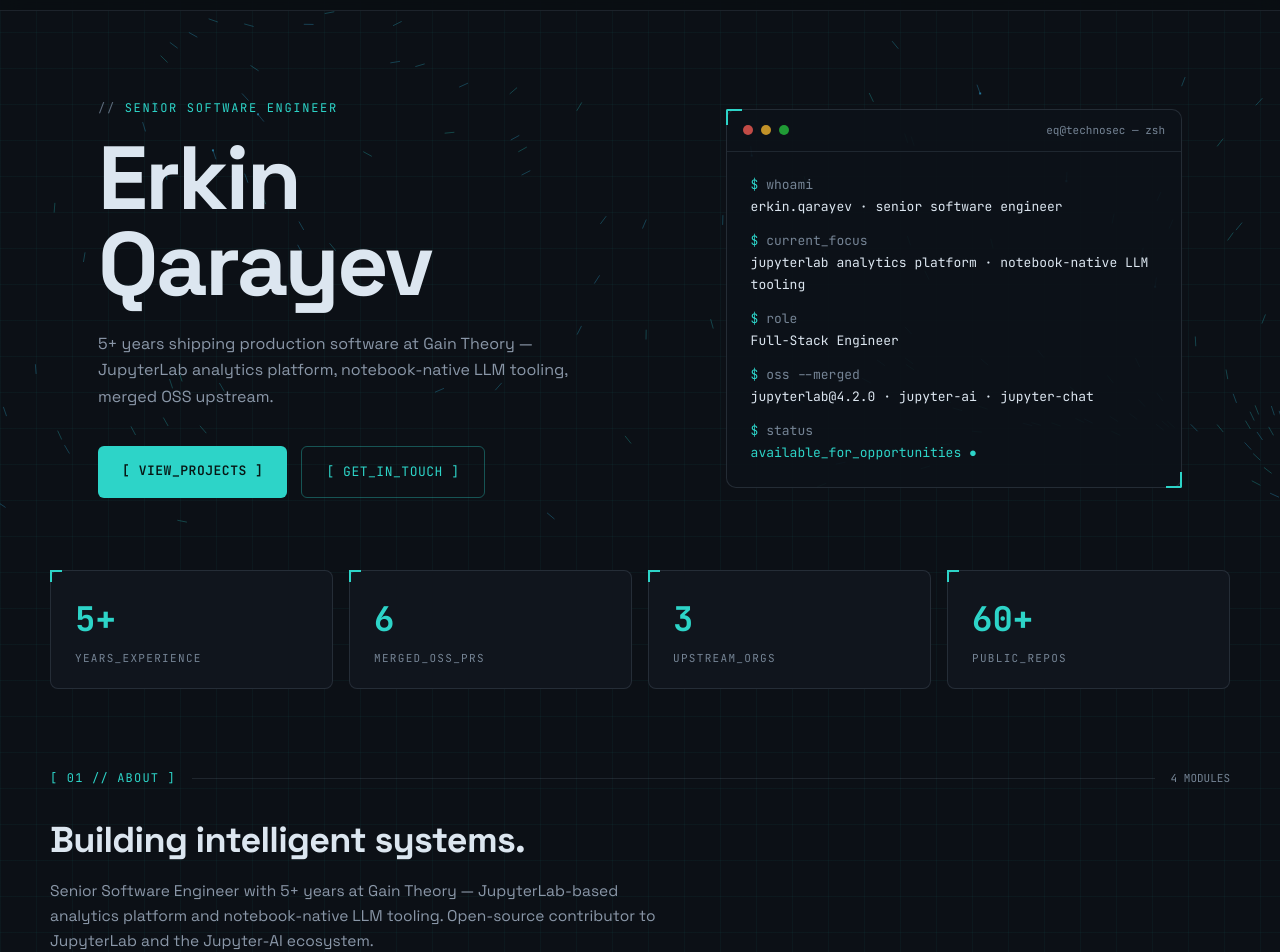
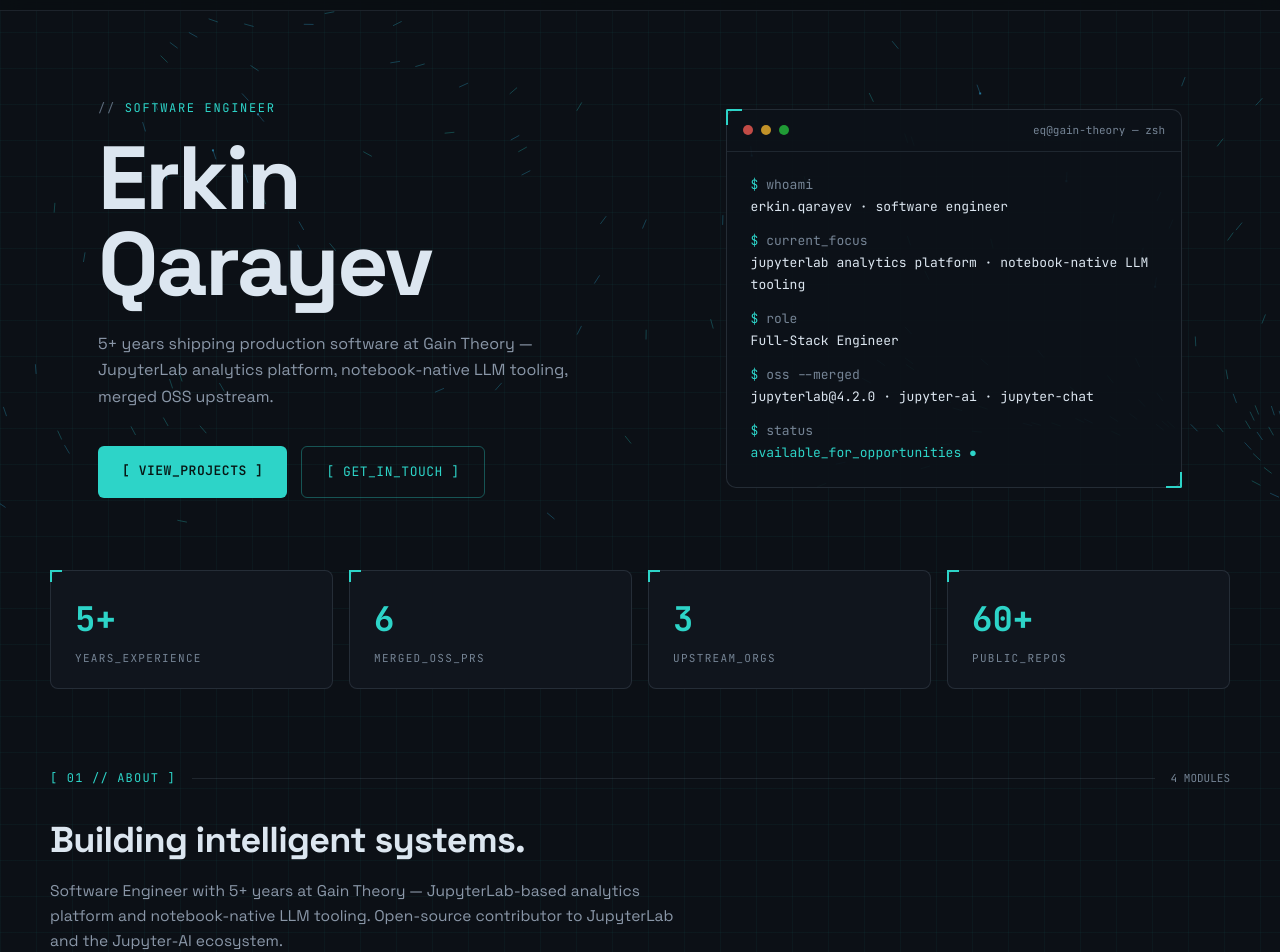
Before and after one commit to erkin98/erkinres, a Next.js app: page / in a window 1280 px wide. Shown: the part 40-992 px from the top of the page. Built offline with nearby package versions, Linux system fonts and the light colour scheme.

Commit message:
content: Software Engineer title, fix leftover employer in terminal prompt

```diff
--- a/app/layout.tsx
+++ b/app/layout.tsx
@@ -14,9 +14,9 @@
 })
 
 export const metadata: Metadata = {
-  title: 'Erkin Qarayev | Senior Software Engineer',
+  title: 'Erkin Qarayev | Software Engineer',
   description:
-    'Portfolio of Erkin Qarayev — Senior Software Engineer building a JupyterLab-based analytics platform and notebook-native LLM tooling (a LangGraph agent, MCP), with merged contributions to JupyterLab and Jupyter-AI.',
+    'Portfolio of Erkin Qarayev — Software Engineer building a JupyterLab-based analytics platform and notebook-native LLM tooling (a LangGraph agent, MCP), with merged contributions to JupyterLab and Jupyter-AI.',
 }
 
 export const viewport: Viewport = {
--- a/components/about-section.tsx
+++ b/components/about-section.tsx
@@ -39,7 +39,7 @@
           Building intelligent systems.
         </h2>
         <p style={{ margin: "0 0 28px", maxWidth: 640, fontSize: 15.5, lineHeight: 1.6, color: "#8a97a8" }}>
-          Senior Software Engineer with 5+ years at Gain Theory — JupyterLab-based analytics platform and
+          Software Engineer with 5+ years at Gain Theory — JupyterLab-based analytics platform and
           notebook-native LLM tooling. Open-source contributor to JupyterLab and the Jupyter-AI ecosystem.
         </p>
 
--- a/components/experience-section.tsx
+++ b/components/experience-section.tsx
@@ -49,7 +49,7 @@
             <p style={{ margin: 0, fontFamily: "var(--font-mono)", fontSize: 15, color: "#2dd4c8" }}>
               Gain Theory ↗
             </p>
-            <h3 style={{ margin: "8px 0 6px", fontSize: 21, fontWeight: 700 }}>Senior Software Engineer</h3>
+            <h3 style={{ margin: "8px 0 6px", fontSize: 21, fontWeight: 700 }}>Software Engineer</h3>
             <p style={{ margin: 0, fontFamily: "var(--font-mono)", fontSize: 12, color: "#758495" }}>
               2021 — present
             </p>
--- a/components/hero-section.tsx
+++ b/components/hero-section.tsx
@@ -5,7 +5,7 @@
 import { useReducedMotion } from "@/hooks/use-reduced-motion"
 
 const roles = [
-  "Senior Software Engineer",
+  "Software Engineer",
   "Full-Stack Engineer",
   "AI / LLM Engineer",
   "Open-Source Contributor",
@@ -78,7 +78,7 @@
               color: "#2dd4c8",
             }}
           >
-            <span style={{ color: "#5d6b7c" }}>{"//"}</span> SENIOR SOFTWARE ENGINEER
+            <span style={{ color: "#5d6b7c" }}>{"//"}</span> SOFTWARE ENGINEER
           </p>
           <h1
             style={{
@@ -163,17 +163,17 @@
             <span
               style={{ marginLeft: "auto", fontFamily: "var(--font-mono)", fontSize: 11, color: "#758495" }}
             >
-              eq@technosec — zsh
+              eq@gain-theory — zsh
             </span>
           </div>
           <div style={{ padding: "22px 24px", fontFamily: "var(--font-mono)", fontSize: 13, lineHeight: 1.7 }}>
             <p className="sr-only">
-              role: Senior Software Engineer · Full-Stack Engineer · AI / LLM Engineer · Open-Source Contributor
+              role: Software Engineer · Full-Stack Engineer · AI / LLM Engineer · Open-Source Contributor
             </p>
             <p style={{ margin: 0 }}>
               <span style={{ color: "#2dd4c8" }}>$</span> <span style={cmd}>whoami</span>
             </p>
-            <p style={answer}>erkin.qarayev · senior software engineer</p>
+            <p style={answer}>erkin.qarayev · software engineer</p>
             <p style={{ margin: 0 }}>
               <span style={{ color: "#2dd4c8" }}>$</span> <span style={cmd}>current_focus</span>
             </p>
```
